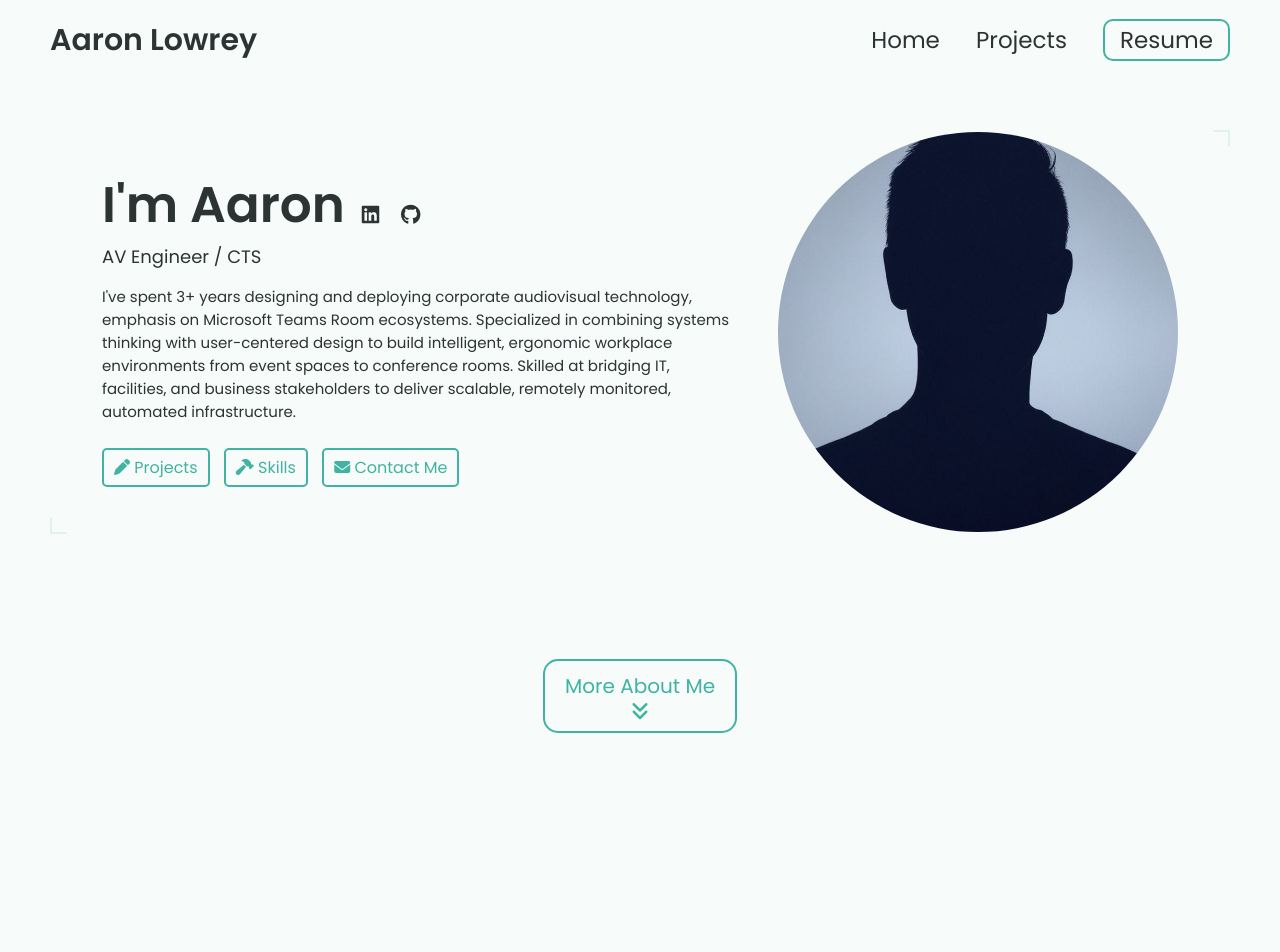
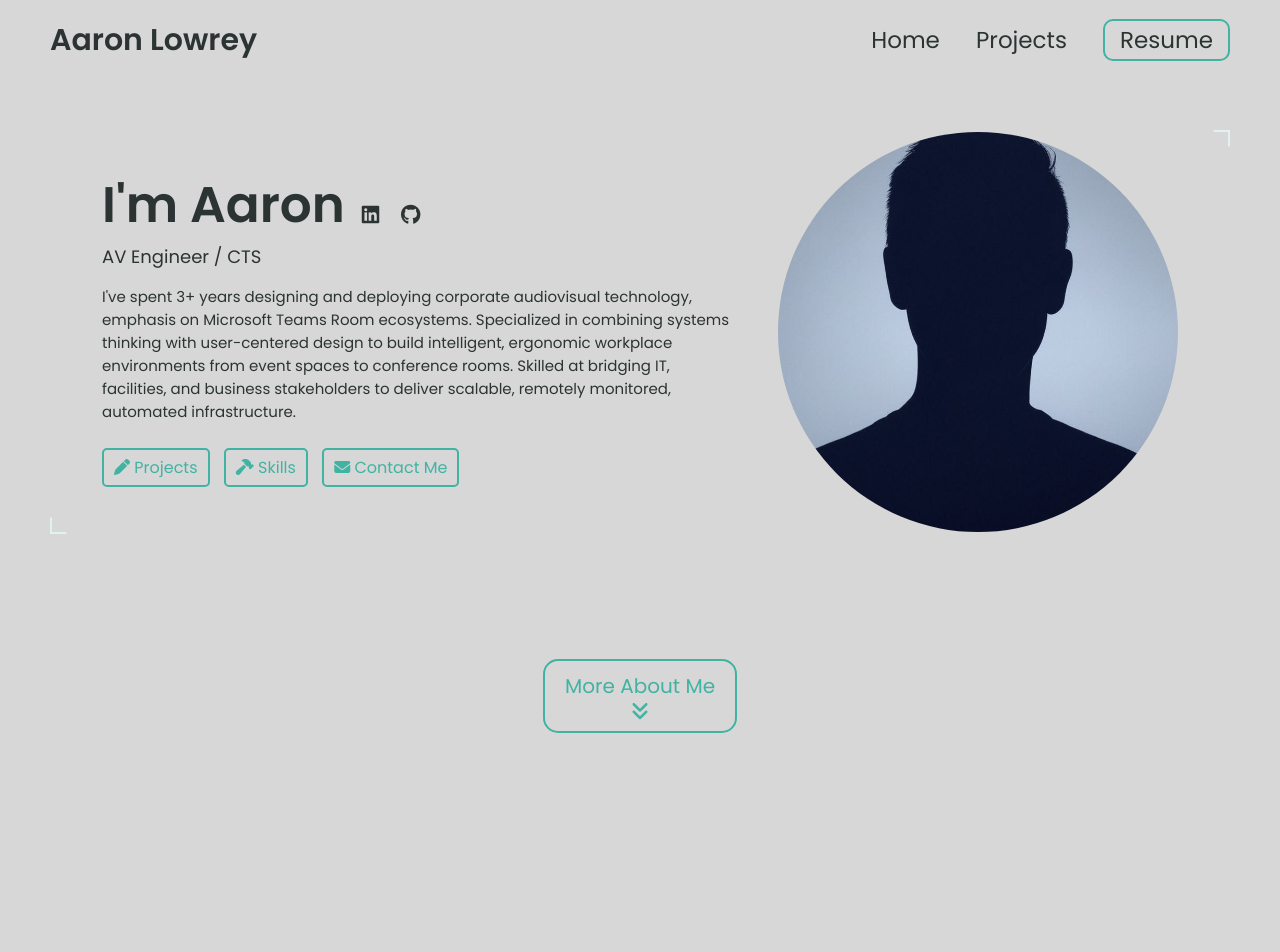
Before and after one commit to ElionEvolved/ElionEvolved.github.io, a Jekyll site: the page built from index.html, in a window 1280 px wide. Shown: the top 952 px of the page. Built offline with Jekyll 4.4.1, drawn with Linux system fonts in a browser that asks for light colours.

Commit message:
Update _config.yml

```diff
--- a/_config.yml
+++ b/_config.yml
@@ -87,7 +87,7 @@ colors: # this is the basic theme
   border: "#e0f2ef"
   link: "#40b3a2"
   highlight: "#2a9d8f"
-  background: "#f7fbfa"
+  background: "#d7d7d7"
   light_background: "#f0f9f7"
 
 # A few examples.
```
